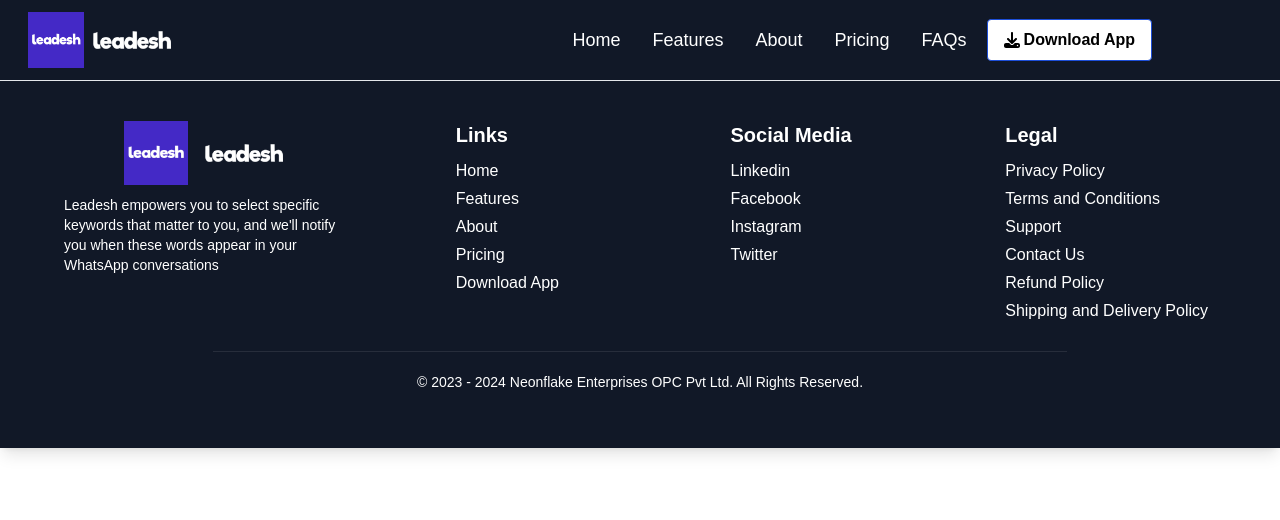
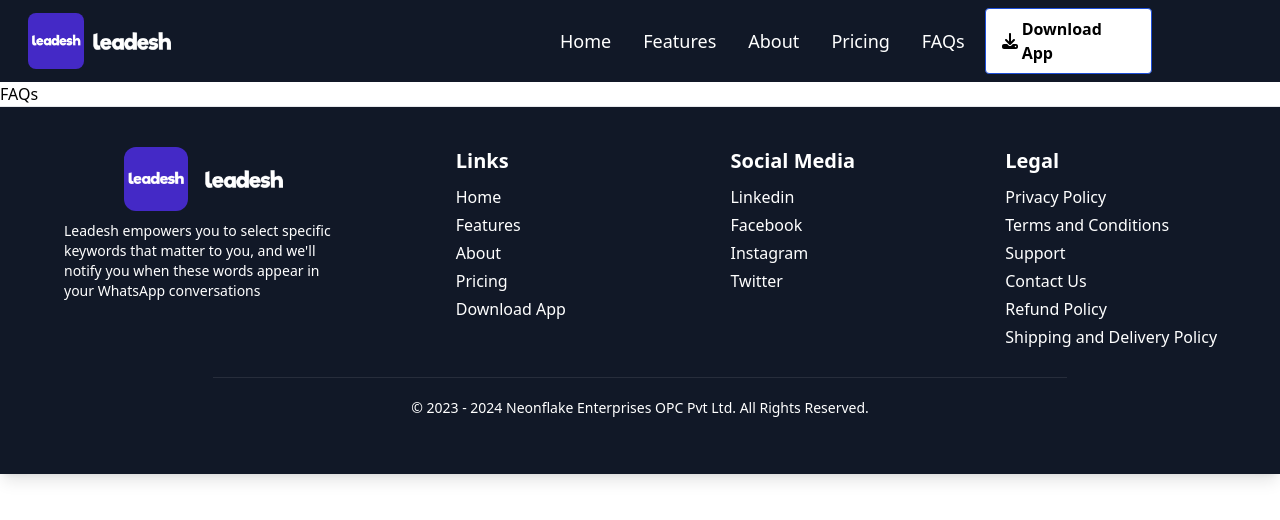
Before and after one commit to Sibunnayak/Leadesh, a React (Vite) app: page /faqs in a window 1280 px wide. Shown: the top 520 px of the page. Built offline with nearby package versions, Linux system fonts and the light colour scheme.

Commit message:
leadesh ui completed

```diff
--- a/src/App.jsx
+++ b/src/App.jsx
@@ -1,14 +1,10 @@
 import { BrowserRouter as Router, Routes, Route } from "react-router-dom";
 
-import Header from "./components/Header/Header";
 import Footer from "./components/Footer/Footer";
-import Home from "./components/Home/Home";
-import Pricing from "./components/Pricing/Pricing";
-import HowitWorks from "./components/HowitWorks/HowitWorks";
-import WhatsAppCRM from "./components/WhatsAppCRM/WhatsappCRM";
 import Navigation from "./components/Header/Navigation";
 import AboutUs from "./Pages/AboutUs/AboutUS";
-
+import Home from "./Pages/Home/Home";
+import Faqs from "./Pages/FAQs/Faqs";
 const App = () => {
   return (
     <Router>
@@ -17,6 +13,7 @@
       <Routes>
         <Route path="/" element={<Home />} />
         <Route path="/about-us" element={<AboutUs />} />
+        <Route path="/faqs" element={<Faqs />} />
         {/* Define other routes here */}
       </Routes>
       <Footer />
--- /dev/null
+++ b/src/Pages/FAQs/Faqs.jsx
@@ -0,0 +1,10 @@
+
+const Faqs = () => {
+  return (
+    <div>
+      <h1>FAQs</h1>
+    </div>
+  );
+}
+
+export default Faqs;
--- a/src/components/Home/Home.jsx
+++ b/src/Pages/Home/Home.jsx
@@ -3,9 +3,9 @@
 import { Button } from "react-bootstrap";
 import { FontAwesomeIcon } from "@fortawesome/react-fontawesome";
 import { faExternalLinkAlt } from "@fortawesome/free-solid-svg-icons";
-import WhatsAppCRM from "../WhatsAppCRM/WhatsappCRM";
-import HowitWorks from "../HowitWorks/HowitWorks";
-import Pricing from "../Pricing/Pricing";
+import WhatsAppCRM from "../../components/WhatsAppCRM/WhatsappCRM";
+import HowitWorks from "../../components/HowitWorks/HowitWorks";
+import Pricing from "../../components/Pricing/Pricing";
 import "./Home.css"
 const Home = () => {
   return (
--- a/src/components/Footer/Footer.jsx
+++ b/src/components/Footer/Footer.jsx
@@ -9,7 +9,7 @@
         {/* Company Information */}
         <div className="flex flex-col items-center mb-8  mx-10 sm:mx-16 lg:w-1/3">
           <div className="mb-2.5 flex flex-row items-center">
-            <img src={logo} loading="lazy" alt="" className="w-16 mr-4" />
+            <img src={logo} loading="lazy" alt="" className="w-16 mr-4 rounded-xl" />
             <img src={leadesh} loading="lazy" alt="" className="w-20" />
           </div>
 
--- a/src/components/Header/Navigation.jsx
+++ b/src/components/Header/Navigation.jsx
@@ -27,7 +27,7 @@
       <div className="sticky top-0 bg-gray-900 w-full flex justify-between items-center px-6 py-2 text-white">
         <div className="flex items-center">
           <Link to="/" className="logo flex items-center">
-            <img src={logo} alt="logo" className="h-16 p-1 mr-1" />
+            <img src={logo} alt="logo" className="h-16 p-1 mr-1 rounded-xl" />
             <img src={leadesh} loading="lazy" alt="" className="w-20" />
           </Link>
         </div>
@@ -92,7 +92,7 @@
           <div className="flex justify-center items-center max-sm:mt-16 mt-28">
             <div className="flex items-center">
               <Link to="/" className="logo flex items-center">
-                <img src={logo} alt="logo" className="h-16 p-1 mr-1" />
+                <img src={logo} alt="logo" className="h-16 p-1 mr-1 rounded-xl" />
                 <img src={leadesh} loading="lazy" alt="" className="w-20" />
               </Link>
             </div>
```
Also changed, not shown: src/Pages/Home/Home.css (renamed from src/components/Home/Home.css).
